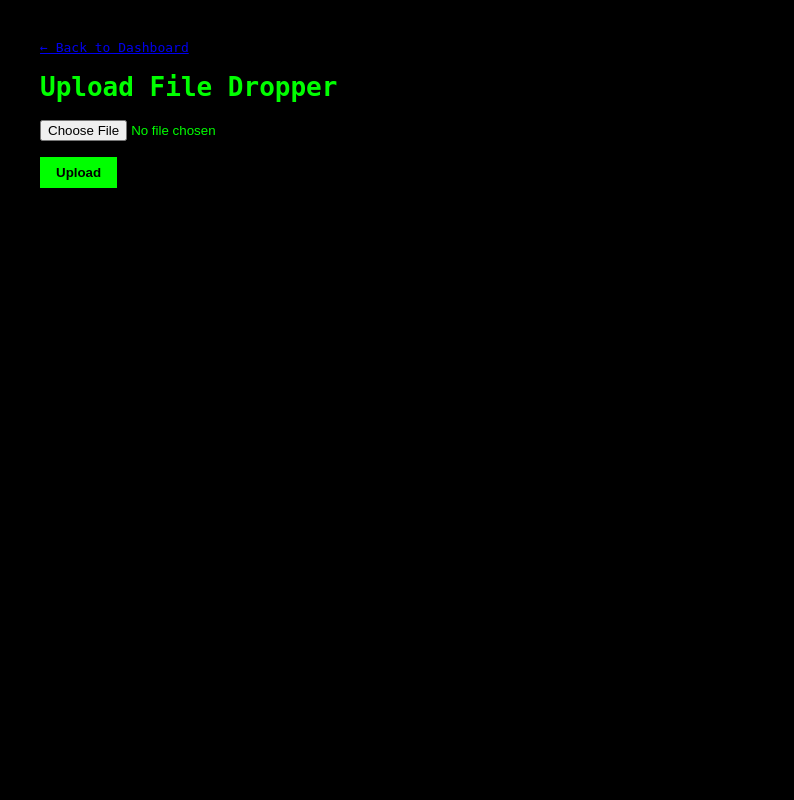
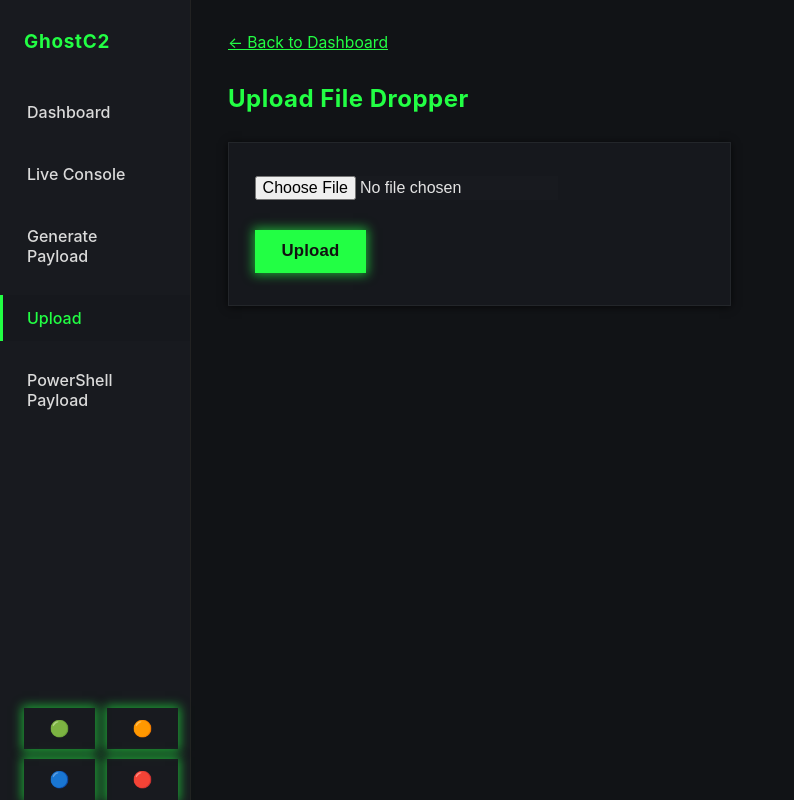
Before and after one commit to wolfwashere/GhostC2, a Flask app: page /upload in a window 1280 px wide. Shown: the whole page, without its empty margins (0-794 px from the left). Run offline with Flask 3, Linux system fonts and the light colour scheme; a user stored in the database is signed in.

Commit message:
Added consistency to theme throughout all pages.

```diff
--- a/server/templates/console.html
+++ b/server/templates/console.html
@@ -167,6 +167,7 @@
             <a href="/console" class="active">Live Console</a>
             <a href="/generate">Generate Payload</a>
             <a href="/upload">Upload</a>
+            <a href="/generate_ps_payload" target="_blank">PowerShell Payload</a>
         </nav>
         <div class="theme-switcher">
             <button onclick="setTheme('green')" class="active">🟢</button>
--- a/server/templates/dashboard.html
+++ b/server/templates/dashboard.html
@@ -201,6 +201,8 @@
             <a href="/console">Live Console</a>
             <a href="/generate">Generate Payload</a>
             <a href="/upload">Upload</a>
+            <a href="/generate_ps_payload" target="_blank">PowerShell Payload</a>
+
         </nav>
         <div class="theme-switcher">
             <button onclick="setTheme('green')" class="active">🟢</button>
@@ -212,6 +214,9 @@
     <div id="main">
         <h1>GhostC2 Beacon Dashboard</h1>
         <button id="toggleBtn" onclick="toggleInactive()">Hide Inactive Beacons</button>
+
+
+
 
         <table id="beacon-table">
             <thead>
--- a/server/templates/generate.html
+++ b/server/templates/generate.html
@@ -167,6 +167,7 @@
       <a href="/console">Live Console</a>
       <a href="/generate" class="active">Generate Payload</a>
       <a href="/upload">Upload</a>
+      <a href="/generate_ps_payload" target="_blank">PowerShell Payload</a>
     </nav>
     <div class="theme-switcher">
       <button onclick="setTheme('green')" class="active">🟢</button>
--- a/server/templates/upload.html
+++ b/server/templates/upload.html
@@ -3,35 +3,193 @@
 <head>
   <meta charset="UTF-8" />
   <title>Upload Payload</title>
+  <meta name="viewport" content="width=device-width, initial-scale=1.0"/>
   <style>
+    :root {
+      --accent: #22ff44;
+      --status-glow: 0 0 10px 2px #22ff4499;
+    }
     body {
-      background-color: #000;
-      color: #00ff00;
-      font-family: monospace;
-      padding: 2rem;
+      background: #111316;
+      color: #e3e3e3;
+      font-family: 'Inter', Arial, sans-serif;
+      margin: 0;
+      padding: 0;
+      display: flex;
+      min-height: 100vh;
+    }
+    #sidebar {
+      width: 190px;
+      background: #181a1f;
+      border-right: 1.5px solid #222;
+      min-height: 100vh;
+      display: flex;
+      flex-direction: column;
+      position: fixed;
+      left: 0; top: 0;
+      z-index: 100;
+    }
+    #sidebar .logo {
+      font-size: 1.18em;
+      font-weight: 700;
+      padding: 30px 20px 36px 24px;
+      color: var(--accent);
+      letter-spacing: 0.04em;
+    }
+    #sidebar nav {
+      flex: 1;
+      display: flex;
+      flex-direction: column;
+    }
+    #sidebar a {
+      color: #dadada;
+      text-decoration: none;
+      padding: 13px 30px 13px 24px;
+      font-size: 1em;
+      border-left: 3px solid transparent;
+      font-weight: 500;
+      transition: background 0.12s, border-color 0.14s, color 0.15s;
+    }
+    #sidebar a.active {
+      border-left: 3px solid var(--accent);
+      color: var(--accent);
+      background: #16181d;
+    }
+    #sidebar a:hover {
+      background: #16181d;
+      color: var(--accent);
+    }
+    .theme-switcher {
+      margin: 16px 0 0 24px;
+    }
+    .theme-switcher button {
+      background: transparent;
+      border: none;
+      cursor: pointer;
+      font-size: 1em;
+      margin-right: 7px;
+      color: #888;
+      transition: color 0.12s;
+    }
+    .theme-switcher button.active, .theme-switcher button:hover {
+      color: var(--accent);
+    }
+    #main {
+      margin-left: 190px;
+      padding: 32px 38px 32px 38px;
+      width: 100%;
+    }
+    a {
+      color: var(--accent);
+      text-decoration: underline;
+      display: inline-block;
+      margin-bottom: 16px;
+      font-size: 0.98em;
+    }
+    h1 {
+      font-size: 1.5em;
+      margin-bottom: 1.2em;
+      color: var(--accent);
+      letter-spacing: 0.02em;
+      font-weight: 700;
+    }
+    form {
+      margin-top: 1.7em;
+      background: #16181d;
+      padding: 2.1em 1.6em 2em 1.6em;
+      border-radius: 0;
+      box-shadow: 0 1px 8px 0 #000a;
+      max-width: 450px;
+      border: 1.5px solid #23262a;
     }
     input[type="file"] {
-      margin-bottom: 1rem;
+      margin-bottom: 1.2em;
+      background: #181a1f;
+      color: #e3e3e3;
+      font-size: 1em;
+      border: none;
     }
     button {
-      padding: 0.5rem 1rem;
-      background: #00ff00;
+      padding: 0.7em 1.6em;
+      background: var(--accent);
       border: none;
-      color: black;
+      color: #111;
       cursor: pointer;
       font-weight: bold;
+      font-size: 1.05em;
+      letter-spacing: 0.01em;
+      margin-top: 0.6em;
+      box-shadow: var(--status-glow);
+      border-radius: 0;
+      transition: background 0.16s, color 0.14s, box-shadow 0.1s;
+    }
+    button:hover {
+      background: #1bfc67;
+      color: #101312;
+      box-shadow: 0 0 13px 2px #81ffa833;
     }
     .output {
-      margin-top: 2rem;
-      white-space: pre-wrap;
-      background: #111;
-      padding: 1rem;
-      border: 1px solid #00ff00;
+      margin-top: 2.5em;
+      background: #16181d;
+      padding: 1.4em 1.2em;
+      border: 1.5px solid var(--accent);
+      color: #d8ffe5;
+      font-size: 1.07em;
+      font-family: 'JetBrains Mono', monospace;
+      border-radius: 0;
+      max-width: 600px;
+      box-shadow: 0 1px 8px 0 #000a;
+    }
+    .output code {
+      background: #181a1f;
+      color: var(--accent);
+      padding: 2px 7px;
+      border-radius: 0;
+      font-size: 1em;
+    }
+    .output button {
+      background: #181a1f;
+      color: var(--accent);
+      box-shadow: none;
+      border: 1.1px solid var(--accent);
+      margin-top: 0.5em;
+      margin-bottom: 1.2em;
+      padding: 0.42em 1.3em;
+      font-size: 0.98em;
+    }
+    .output button:hover {
+      background: #25272a;
+      color: #baffc9;
+      border-color: #baffc9;
+      box-shadow: 0 0 6px #81ffa833;
+    }
+    @media (max-width: 750px) {
+      #main { padding: 24px 8px; }
+      #sidebar { width: 100px; }
+      #main { margin-left: 100px; }
+      form, .output { max-width: 97vw; }
     }
   </style>
 </head>
 <body>
-  <a href="/">&larr; Back to Dashboard</a><br>
+  <div id="sidebar">
+    <div class="logo">GhostC2</div>
+    <nav>
+      <a href="/">Dashboard</a>
+      <a href="/console">Live Console</a>
+      <a href="/generate">Generate Payload</a>
+      <a href="/upload" class="active">Upload</a>
+      <a href="/generate_ps_payload" target="_blank">PowerShell Payload</a>
+    </nav>
+    <div class="theme-switcher">
+      <button onclick="setTheme('green')" class="active">🟢</button>
+      <button onclick="setTheme('orange')">🟠</button>
+      <button onclick="setTheme('blue')">🔵</button>
+      <button onclick="setTheme('red')">🔴</button>
+    </div>
+  </div>
+  <div id="main">
+    <a href="/">&larr; Back to Dashboard</a>
     <h1>Upload File Dropper</h1>
     <form method="POST" enctype="multipart/form-data">
       <input type="file" name="file" required />
@@ -56,9 +214,31 @@
       <button onclick="copyText('beaconCmd')">Copy Beacon Task</button>
     </div>
     {% endif %}
-
+  </div>
 
   <script>
+    // Theme Switcher
+    function setTheme(theme) {
+      let vars = {
+        green:  ["#22ff44", "0 0 10px 2px #22ff4499"],
+        orange: ["#ff9a00", "0 0 10px 2px #ff9a0099"],
+        blue:   ["#0af",    "0 0 10px 2px #0af8"],
+        red:    ["#f33",    "0 0 10px 2px #f338"]
+      };
+      if(vars[theme]) {
+        document.documentElement.style.setProperty('--accent', vars[theme][0]);
+        document.documentElement.style.setProperty('--status-glow', vars[theme][1]);
+        localStorage.setItem("ghostc2-theme", theme);
+      }
+      // Set button active
+      document.querySelectorAll('.theme-switcher button').forEach(b=>b.classList.remove('active'));
+      document.querySelector('.theme-switcher button[onclick*="'+theme+'"]').classList.add('active');
+    }
+    window.onload = function() {
+      let saved = localStorage.getItem("ghostc2-theme");
+      if (saved) setTheme(saved);
+    };
+
     function copyText(id) {
       const el = document.getElementById(id);
       const range = document.createRange();
@@ -71,7 +251,5 @@
       alert("Copied!");
     }
   </script>
-
-
 </body>
 </html>
```
Lines whose indentation alone changed are shown as unchanged.
